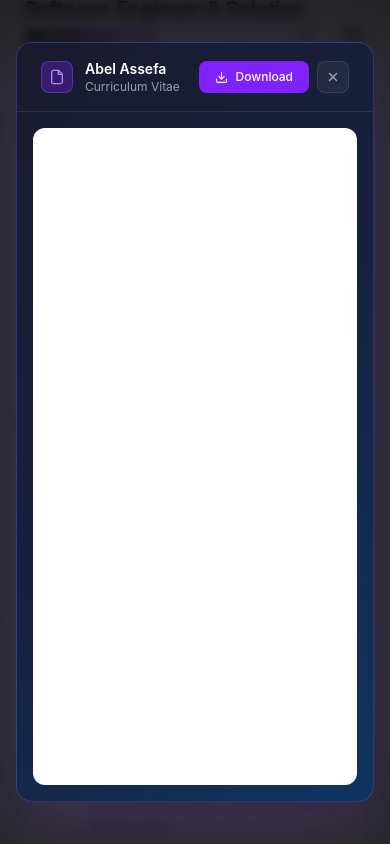
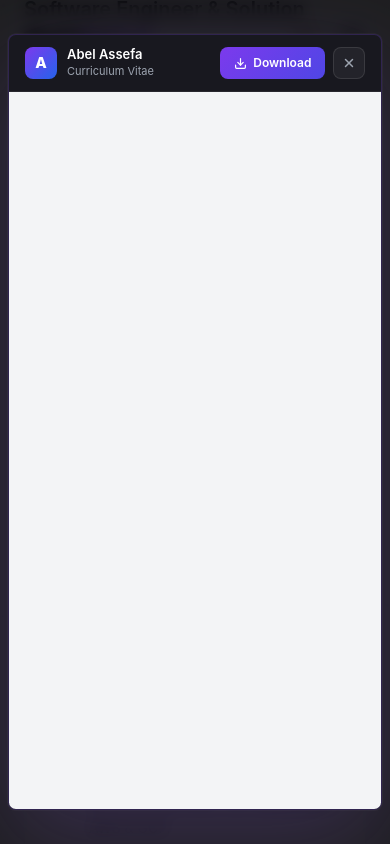
Before and after one commit to Abelink2119/portfolio, a React (Vite) app: page / in a window 390 px wide. Both pictures are taken after a click on the button "View CV". Shown: the part 1065-1909 px from the top of the page. Built offline with nearby package versions, Linux system fonts and the light colour scheme.

Commit message:
redesign CV modal: full responsive, instant PDF, clean top bar

```diff
--- a/src/components/AboutSection.jsx
+++ b/src/components/AboutSection.jsx
@@ -7,17 +7,14 @@ const cards = [
 ]
 
 function CVModal({ onClose }) {
-  // Close on backdrop click
   const handleBackdrop = (e) => { if (e.target === e.currentTarget) onClose() }
 
-  // Close on Escape key
   useEffect(() => {
     const handler = (e) => { if (e.key === 'Escape') onClose() }
     window.addEventListener('keydown', handler)
     return () => window.removeEventListener('keydown', handler)
   }, [onClose])
 
-  // Prevent body scroll while modal open
   useEffect(() => {
     document.body.style.overflow = 'hidden'
     return () => { document.body.style.overflow = '' }
@@ -25,42 +22,86 @@ function CVModal({ onClose }) {
 
   return (
     <div
-      className="fixed inset-0 z-[999] flex items-center justify-center p-4 md:p-8"
-      style={{ background: 'rgba(0,0,0,0.85)', backdropFilter: 'blur(6px)' }}
       onClick={handleBackdrop}
+      style={{
+        position: 'fixed', inset: 0, zIndex: 9999,
+        background: 'rgba(0,0,0,0.88)',
+        backdropFilter: 'blur(8px)',
+        display: 'flex', alignItems: 'center', justifyContent: 'center',
+        padding: 'clamp(0px, 2vw, 24px)',
+        animation: 'cvFadeIn 0.2s ease both',
+      }}
     >
       <div
-        className="relative w-full max-w-4xl h-[90vh] rounded-2xl overflow-hidden flex flex-col"
-        style={{ background: 'linear-gradient(135deg, #1a1a2e 0%, #16213e 50%, #0f3460 100%)', border: '1px solid rgba(139,92,246,0.3)', boxShadow: '0 25px 80px rgba(139,92,246,0.25)' }}
+        onClick={e => e.stopPropagation()}
+        style={{
+          width: '100%', maxWidth: '860px',
+          height: 'min(92vh, 1100px)',
+          display: 'flex', flexDirection: 'column',
+          borderRadius: 'clamp(0px, 2vw, 18px)',
+          overflow: 'hidden',
+          background: '#111118',
+          border: '1px solid rgba(139,92,246,0.25)',
+          boxShadow: '0 32px 100px rgba(139,92,246,0.2), 0 0 0 1px rgba(255,255,255,0.04)',
+          animation: 'cvSlideUp 0.25s cubic-bezier(0.22,1,0.36,1) both',
+        }}
       >
-        {/* Header */}
-        <div className="flex items-center justify-between px-6 py-4 border-b border-white/10 shrink-0">
-          <div className="flex items-center gap-3">
-            <div className="w-8 h-8 rounded-lg bg-violet-600/30 border border-violet-500/40 flex items-center justify-center">
-              <svg width="16" height="16" viewBox="0 0 24 24" fill="none" stroke="#a78bfa" strokeWidth="2" strokeLinecap="round" strokeLinejoin="round">
-                <path d="M14 2H6a2 2 0 0 0-2 2v16a2 2 0 0 0 2 2h12a2 2 0 0 0 2-2V8z"/><polyline points="14 2 14 8 20 8"/>
-              </svg>
-            </div>
+        {/* ── Top bar ── */}
+        <div style={{
+          display: 'flex', alignItems: 'center', justifyContent: 'space-between',
+          padding: '12px 16px',
+          background: 'rgba(255,255,255,0.03)',
+          borderBottom: '1px solid rgba(255,255,255,0.07)',
+          flexShrink: 0,
+        }}>
+          {/* Left: identity */}
+          <div style={{ display: 'flex', alignItems: 'center', gap: '10px' }}>
+            <div style={{
+              width: 32, height: 32, borderRadius: 8,
+              background: 'linear-gradient(135deg,#7c3aed,#2563eb)',
+              display: 'flex', alignItems: 'center', justifyContent: 'center',
+              fontSize: 15, fontWeight: 800, color: '#fff', flexShrink: 0,
+            }}>A</div>
             <div>
-              <p className="text-white font-semibold text-sm">Abel Assefa</p>
-              <p className="text-gray-400 text-xs">Curriculum Vitae</p>
+              <div style={{ color: '#fff', fontWeight: 600, fontSize: 13, lineHeight: 1.2 }}>Abel Assefa</div>
+              <div style={{ color: '#9ca3af', fontSize: 11 }}>Curriculum Vitae</div>
             </div>
           </div>
-          <div className="flex items-center gap-2">
+
+          {/* Right: actions */}
+          <div style={{ display: 'flex', alignItems: 'center', gap: 8 }}>
             <a
               href="/Abel's Resume.pdf"
               download="Abel's Resume.pdf"
-              className="flex items-center gap-2 px-4 py-2 rounded-lg bg-violet-600 hover:bg-violet-500 text-white text-xs font-medium transition-all duration-200 active:scale-95"
+              style={{
+                display: 'inline-flex', alignItems: 'center', gap: 6,
+                padding: '7px 14px', borderRadius: 8,
+                background: 'linear-gradient(135deg,#7c3aed,#4f46e5)',
+                color: '#fff', fontSize: 12, fontWeight: 600,
+                textDecoration: 'none', whiteSpace: 'nowrap',
+                transition: 'opacity 0.15s', cursor: 'pointer',
+              }}
+              onMouseEnter={e => e.currentTarget.style.opacity = '0.85'}
+              onMouseLeave={e => e.currentTarget.style.opacity = '1'}
             >
-              <svg width="13" height="13" viewBox="0 0 24 24" fill="none" stroke="currentColor" strokeWidth="2" strokeLinecap="round" strokeLinejoin="round">
-                <path d="M21 15v4a2 2 0 0 1-2 2H5a2 2 0 0 1-2-2v-4"/><polyline points="7 10 12 15 17 10"/><line x1="12" y1="15" x2="12" y2="3"/>
+              <svg width="13" height="13" viewBox="0 0 24 24" fill="none" stroke="currentColor" strokeWidth="2.2" strokeLinecap="round" strokeLinejoin="round">
+                <path d="M21 15v4a2 2 0 0 1-2 2H5a2 2 0 0 1-2-2v-4"/>
+                <polyline points="7 10 12 15 17 10"/>
+                <line x1="12" y1="15" x2="12" y2="3"/>
               </svg>
-              Download
+              <span>Download</span>
             </a>
             <button
               onClick={onClose}
-              className="w-8 h-8 rounded-lg bg-white/5 hover:bg-white/15 border border-white/10 flex items-center justify-center text-gray-400 hover:text-white transition-all duration-200"
               aria-label="Close"
+              style={{
+                width: 32, height: 32, borderRadius: 8, border: '1px solid rgba(255,255,255,0.1)',
+                background: 'rgba(255,255,255,0.05)', color: '#9ca3af',
+                display: 'flex', alignItems: 'center', justifyContent: 'center',
+                cursor: 'pointer', transition: 'all 0.15s', flexShrink: 0,
+              }}
+              onMouseEnter={e => { e.currentTarget.style.background = 'rgba(255,255,255,0.12)'; e.currentTarget.style.color = '#fff' }}
+              onMouseLeave={e => { e.currentTarget.style.background = 'rgba(255,255,255,0.05)'; e.currentTarget.style.color = '#9ca3af' }}
             >
               <svg width="14" height="14" viewBox="0 0 24 24" fill="none" stroke="currentColor" strokeWidth="2.5" strokeLinecap="round">
                 <line x1="18" y1="6" x2="6" y2="18"/><line x1="6" y1="6" x2="18" y2="18"/>
@@ -69,16 +110,20 @@ function CVModal({ onClose }) {
           </div>
         </div>
 
-        {/* PDF Viewer */}
-        <div className="flex-1 overflow-hidden p-4">
+        {/* ── PDF viewer — fills all remaining space ── */}
+        <div style={{ flex: 1, overflow: 'hidden', background: '#f3f4f6' }}>
           <iframe
-            src="/Abel's Resume.pdf#toolbar=0&navpanes=0&scrollbar=1"
-            title="Abel's Resume"
-            className="w-full h-full rounded-xl"
-            style={{ border: 'none', background: '#fff' }}
+            src="/Abel's Resume.pdf"
+            title="Abel Assefa — CV"
+            style={{ width: '100%', height: '100%', border: 'none', display: 'block' }}
           />
         </div>
       </div>
+
+      <style>{`
+        @keyframes cvFadeIn  { from { opacity:0 } to { opacity:1 } }
+        @keyframes cvSlideUp { from { opacity:0; transform:translateY(24px) scale(0.98) } to { opacity:1; transform:translateY(0) scale(1) } }
+      `}</style>
     </div>
   )
 }
```
